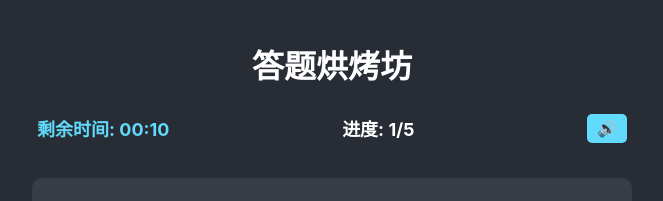
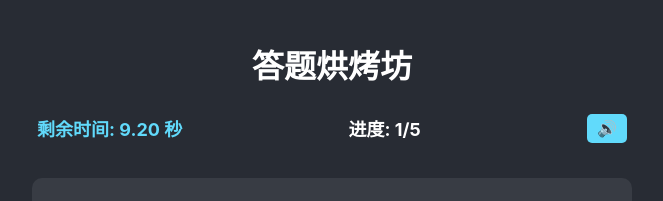
Before and after one commit to dayzKo1/Ghostoast, a React (Create React App) app: page / in a window 1280 px wide. Both pictures are taken after a click on the button "开始烘烤面包". Shown: the top 201 px of the page, without its empty margins (308-971 px from the left). Built offline with nearby package versions, Linux system fonts and the light colour scheme.

Commit message:
修改倒计时显示格式为带两位小数的秒数显示

```diff
--- a/src/App.js
+++ b/src/App.js
@@ -10,7 +10,7 @@ function App() {
   const [currentQuestionIndex, setCurrentQuestionIndex] = useState(0);
   const [selectedOption, setSelectedOption] = useState(null);
   const [score, setScore] = useState(0);
-  const [questionTimeLeft, setQuestionTimeLeft] = useState(12); // 每题倒计时12秒
+  const [questionTimeLeft, setQuestionTimeLeft] = useState(12.00); // 每题倒计时12秒，精确到小数点后两位
   const [gameStatus, setGameStatus] = useState('not-started'); // not-started, in-progress, finished
   const [userAnswers, setUserAnswers] = useState([]);
   const [rawMarkdown, setRawMarkdown] = useState('');
@@ -41,8 +41,7 @@ function App() {
     setSelectedOption(null);
     setShowAnswer(false); // 切换题目时隐藏答案
     // 设置下一题的倒计时
-    const nextQuestion = questions[currentQuestionIndex + 1];
-    setQuestionTimeLeft(12); // 每题固定12秒
+    setQuestionTimeLeft(12.00); // 每题固定12秒
   }, [currentQuestionIndex, questions]);
 
   // 结束答题
@@ -73,12 +72,12 @@ function App() {
     }
   }, [questions, currentQuestionIndex, userAnswers, moveToNextQuestion, finishQuiz]);
 
-  // 每题倒计时效果
+  // 每题倒计时效果（100ms精度）
   useEffect(() => {
     let questionTimer;
     if (gameStatus === 'in-progress' && questionTimeLeft > 0) {
-      questionTimer = setTimeout(() => setQuestionTimeLeft(questionTimeLeft - 1), 1000);
-    } else if (gameStatus === 'in-progress' && questionTimeLeft === 0 && questions.length > 0) {
+      questionTimer = setTimeout(() => setQuestionTimeLeft(parseFloat((questionTimeLeft - 0.1).toFixed(2))), 100);
+    } else if (gameStatus === 'in-progress' && questionTimeLeft <= 0 && questions.length > 0) {
       // 时间到了自动跳转到下一题
       handleTimeUp();
     }
@@ -113,7 +112,7 @@ function App() {
     setSelectedOption(null);
     setShowAnswer(false); // 开始答题时隐藏答案
     // 设置第一题的倒计时为12秒
-    setQuestionTimeLeft(12);
+    setQuestionTimeLeft(12.00);
 
     // 尝试播放音乐
     if (bgmPlayerRef.current) {
@@ -173,11 +172,9 @@ function App() {
     setShowAnswer(!showAnswer);
   };
 
-  // 格式化时间显示
-  const formatTime = (seconds) => {
-    const mins = Math.floor(seconds / 60);
-    const secs = seconds % 60;
-    return `${mins.toString().padStart(2, '0')}:${secs.toString().padStart(2, '0')}`;
+  // 格式化时间显示（保留两位小数）
+  const formatTime = (time) => {
+    return time.toFixed(2);
   };
 
   // 获取面包烘烤进度显示
@@ -226,7 +223,7 @@ function App() {
               <div className="bread-description">每答对一道题，面包就离烤好更近一步！</div>
             </div>
             <p>题目数量: 随机抽取最多5题</p>
-            <p>每题时间: 12 秒</p>
+            <p>每题时间: 12.00 秒</p>
             <div className="audio-controls">
               <button onClick={toggleMute} className="mute-button">
                 {isMuted ? '🔇 点击取消静音' : '🔊 点击静音'}
@@ -242,7 +239,7 @@ function App() {
           <div className="quiz-screen">
             <div className="quiz-header">
               <div className="question-timer">
-                剩余时间: {formatTime(questionTimeLeft)}
+                剩余时间: {formatTime(questionTimeLeft)} 秒
               </div>
               <div className="progress">
                 进度: {currentQuestionIndex + 1}/{questions.length}
@@ -290,7 +287,7 @@ function App() {
                     key={index}
                     className={`option-button ${selectedOption === index ? 'selected' : ''}`}
                     onClick={() => handleOptionSelect(index)}
-                    disabled={questionTimeLeft === 0 || showAnswer}
+                    disabled={questionTimeLeft <= 0 || showAnswer}
                   >
                     {String.fromCharCode(65 + index)}. {option}
                   </button>
@@ -307,7 +304,7 @@ function App() {
 
                 <button
                   onClick={submitAnswer}
-                  disabled={(selectedOption === null && !showAnswer) || questionTimeLeft === 0}
+                  disabled={(selectedOption === null && !showAnswer) || questionTimeLeft <= 0}
                   className="submit-button"
                 >
                   {currentQuestionIndex < questions.length - 1 ? '下一题' : '提交答案'}
```
